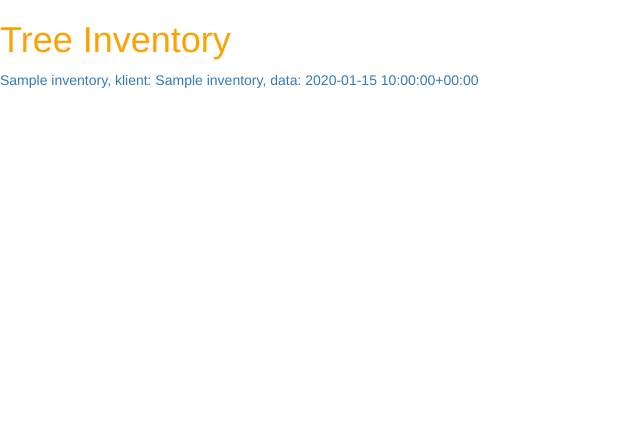
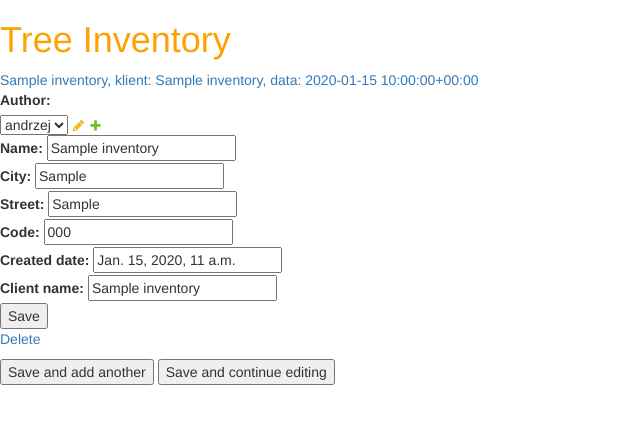
Before and after one commit to arychter86/proprii_inventory, a Django app: page /inventory/1/ in a window 1280 px wide. Shown: the top 424 px of the page, without its empty margins (0-640 px from the left). Run offline with Django 3.2, Linux system fonts and the light colour scheme; tables that the repository leaves empty hold one stand-in row (values such as "Sample post"); some libraries are stand-ins or nearby versions.

Commit message:
dodawanie i edycja inwentaryzacji

```diff
--- a/inventory/templates/inventory/inventory.html
+++ b/inventory/templates/inventory/inventory.html
@@ -12,10 +12,75 @@
         </div>
 
         <div>
+              <a href="">{{ inventory }}</a>
+        </div>
+        <fieldset class="module aligned ">
+          <div class="form-row field-author">
+            <div>
+              <label class="required" for="id_author">Author:</label>
+              <div class="related-widget-wrapper">
+                <select id="id_author" name="author" required>
+                  <option value="">---------</option>
+                  <option value="1" selected="selected">andrzej</option>
+                </select>
+                <a class="related-widget-wrapper-link change-related" id="change_id_author" data-href-template="/admin/auth/user/__fk__/change/?_to_field=id&amp;_popup=1" title="Change selected user">
+                  <img src="/static/admin/img/icon-changelink.svg" alt="Change"/>
+                </a>
+                <a class="related-widget-wrapper-link add-related" id="add_id_author" href="/admin/auth/user/add/?_to_field=id&amp;_popup=1" title="Add another user">
+                  <img src="/static/admin/img/icon-addlink.svg" alt="Add"/>
+                </a>
+              </div>
+            </div>
+          </div>
+          <div class="form-row field-name">
+            <div>
+              <label class="required" for="id_name">Name:</label>
+              <input class="vTextField" id="id_name" maxlength="200" name="name" type="text" value="{{inventory.name}}" required />
+            </div>
+          </div>
+          <div class="form-row field-city">
+            <div>
+              <label class="required" for="id_city">City:</label>
+              <input class="vTextField" id="id_city" maxlength="100" name="city" type="text" value="{{inventory.city}}" required />
+            </div>
+          </div>
+          <div class="form-row field-street">
+            <div>
+              <label class="required" for="id_street">Street:</label>
+              <input class="vTextField" id="id_street" maxlength="100" name="street" type="text" value="{{inventory.street}}" required />
+            </div>
+          </div>
+          <div class="form-row field-code">
+            <div>
+              <label class="required" for="id_code">Code:</label>
+              <input class="vTextField" id="id_code" maxlength="10" name="code" type="text" value="{{inventory.code}}" required />
+            </div>
+          </div>
+          <div class="form-row field-created_date">
+            <div>
+              <label class="required" for="id_created_date_0">Created date:</label>
+              <input class="vTextField" id="id_created_date" maxlength="20" name="code" type="text" value="{{inventory.created_date}}" required />
+            </div>
+          </div>
+          <div class="form-row field-client_name">
+            <div>
+              <label class="required" for="id_client_name">Client name:</label>
+              <input class="vTextField" id="id_client_name" maxlength="200" name="client_name" type="text" value="{{inventory.client_name}}" required />
+            </div>
+          </div>
+        </fieldset>
 
-              <a href="">{{ inventory }}</a>
+        <div class="submit-row">
+        <input type="submit" value="Save" class="default" name="_save" />
 
 
+            <p class="deletelink-box"><a href="/admin/inventory/inventory/1/delete/" class="deletelink">Delete</a></p>
+
+
+        <input type="submit" value="Save and add another" name="_addanother" />
+        <input type="submit" value="Save and continue editing" name="_continue" />
         </div>
-    </body>
+
+
+      </body>
 </html>
```
